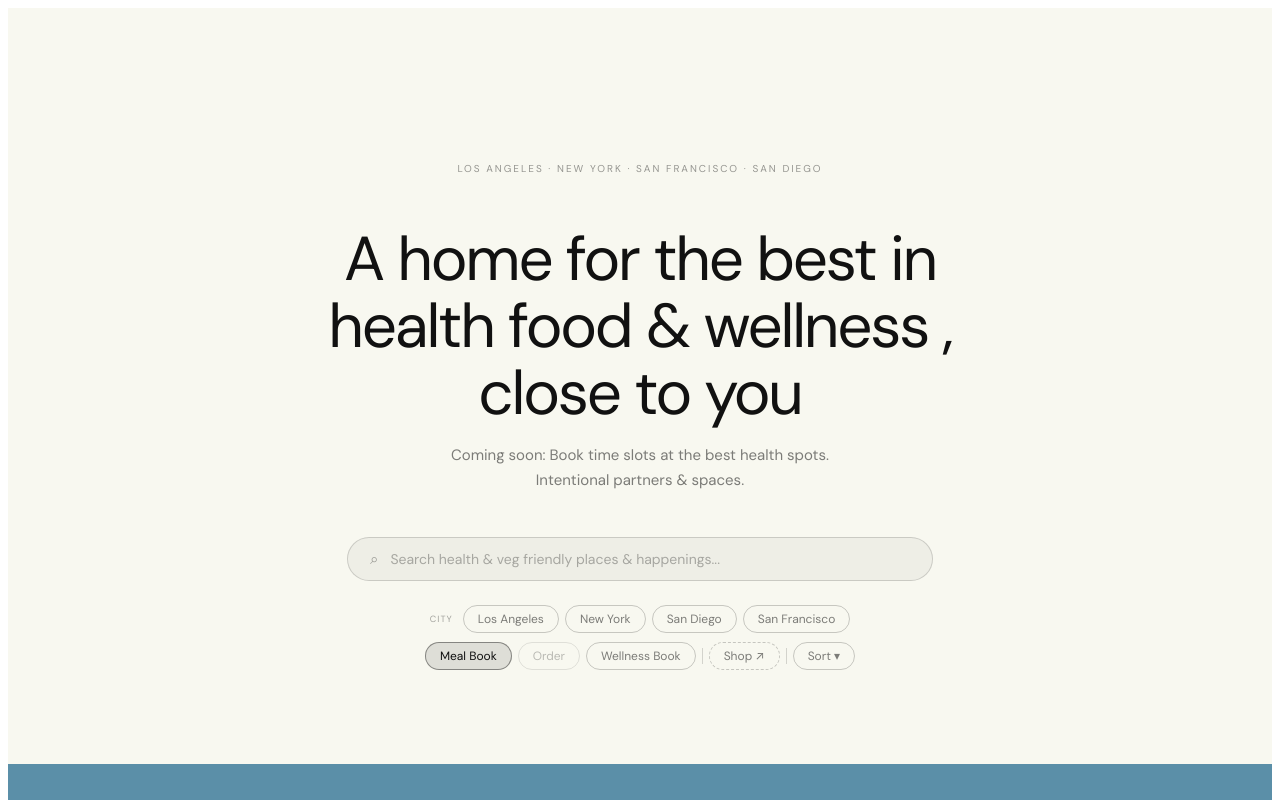
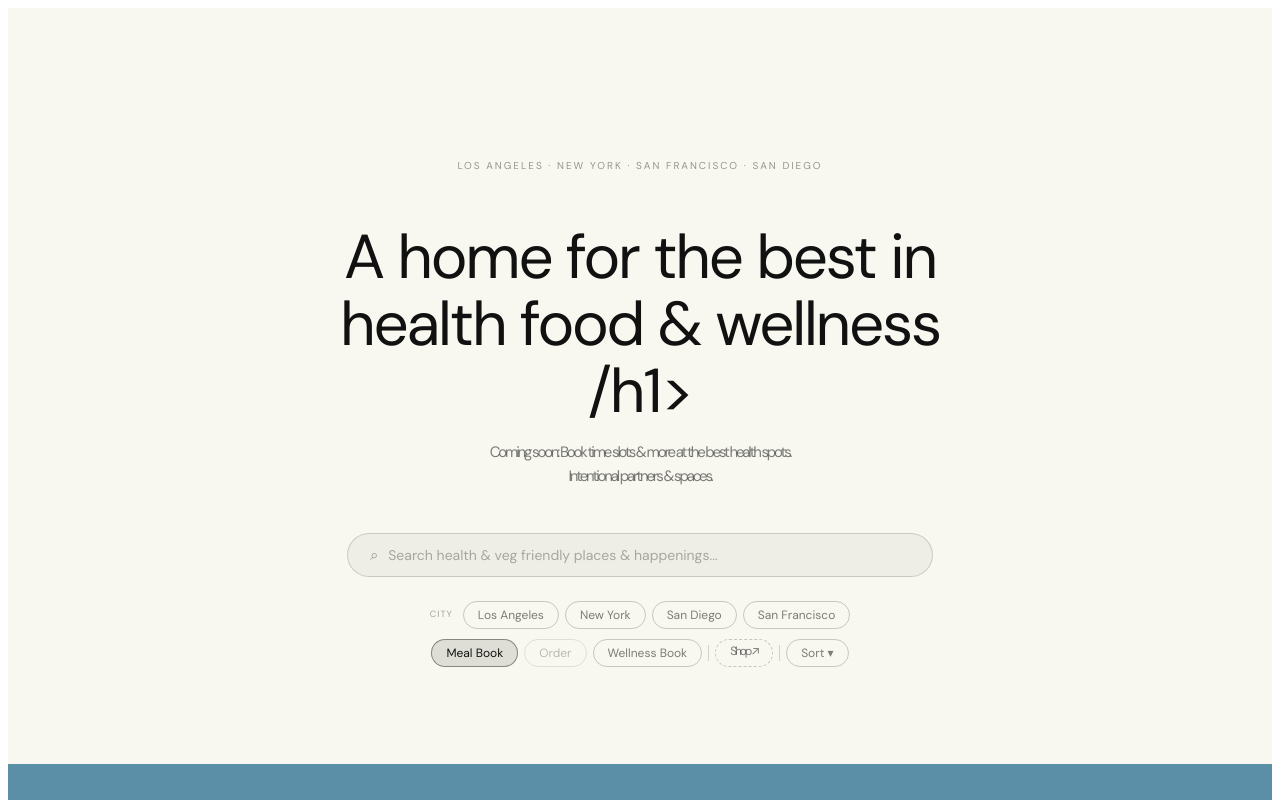
Before and after one commit to 333Health/WellnessBooking, a plain HTML site: page index.html in a window 1280 px wide. Shown: the top 800 px of the page. Drawn offline with Linux system fonts and the light colour scheme.

Commit message:
Revise hero section text for better messaging
Updated hero section titles and descriptions for clarity and engagement.

```diff
--- a/index.html
+++ b/index.html
@@ -811,8 +811,8 @@
   <div class="hero__bg"></div>
   <div class="hero__inner">
     <p class="hero__eyebrow">Los Angeles · New York · San Francisco · San Diego</p>
-    <h1 class="hero__title">A home for the best in health food & wellness ,<br>close to you</h1>
-    <p class="hero__sub">Coming soon: Book time slots at the best health spots.<br>Intentional partners & spaces.</p>
+    <h1 class="hero__title">A home for the best in health food & wellness <br> /h1>
+    <p class="hero__sub">Coming soon: Book time slots & more at the best health spots.<br>Intentional partners & spaces.</p>
 
     <div class="hero__search">
       <span class="hero__search-icon">⌕</span>
@@ -1117,7 +1117,7 @@
   <div class="ce-head">
     <p class="ce-eyebrow">A health co-op, built for 2026</p>
     <h2 class="ce-title">One balance. Wherever you spend it<br>still feels like 333.</h2>
-    <p class="ce-sub">A monthly credit plan you'll spend on curated meals, wellness sessions, or anything in the store — priced by what it's actually worth, not by a menu. Save the most if it becomes part of your every day.</p>
+    <p class="ce-sub">A monthly credit plan you'll spend on curated healthy meals, wellness sessions,fancy date night spots or anything in the store — priced by what it's actually worth, not by a menu. Save the most if it becomes part of your every day.</p>
   </div>
 
   <div class="ce-flow">
@@ -1147,7 +1147,7 @@
         </svg>
         <div class="ce-branch-name">Meals</div>
         <span class="ce-branch-range">1.0–2.2 credits</span>
-        <p class="ce-branch-desc">A lighter dish runs lower, a fuller meal a bit more — never a wide spread, since every partner already clears the same bar.</p>
+        <p class="ce-branch-desc">Curated for health & taste & with often optional communnal areas available to eat. Use your credits for 333 approved menu items at the casual banh mi stand or the candlelit fancy Italian restaurant .</p>
       </div>
 
       <div class="ce-branch">
@@ -1157,7 +1157,7 @@
         </svg>
         <div class="ce-branch-name">Wellness</div>
         <span class="ce-branch-range">~3 credits</span>
-        <p class="ce-branch-desc">Studio classes and sessions you won't find anywhere else — priced a little higher because the room, the instructor, the experience cost more to give you.</p>
+        <p class="ce-branch-desc">Studio classes and sessions you won't find anywhere else. </p>
       </div>
 
       <div class="ce-branch">
@@ -1166,7 +1166,7 @@
         </svg>
         <div class="ce-branch-name">The Store</div>
         <span class="ce-branch-range">Same as cash</span>
-        <p class="ce-branch-desc">Use a credit balance like a gift card across pantry staples, frozen meals, and the rest of the shop — usually a better deal than paying cash outright.</p>
+        <p class="ce-branch-desc">Use a credit balance like a gift card across pantry staples, frozen meals, and the rest of the shop — always a better deal than paying cash outright.</p>
       </div>
     </div>
   </div>
@@ -1179,7 +1179,7 @@
     </svg>
     <div>
       <p class="ce-perk-title">A monthly drop, for our 33-credit+ plans</p>
-      <p class="ce-perk-desc">Free product samples from clean food and wellness brands we'd actually use ourselves — delivered to your door, no credits spent.</p>
+      <p class="ce-perk-desc">Free monthly product from clean food and wellness brands we'd actually use ourselves — delivered to your door, no credits spent.</p>
     </div>
   </div>
 
@@ -1229,29 +1229,29 @@
 
 var all={
   LA:[
-    {n:"Cafe Gratitude",h:"Larchmont · Venice",t:"Restaurant",f:true,bg:"#2d5a3d",active:true,locations:["Larchmont","Venice"],strip:"#4a9460",d:"Organic plant-based bowls, plates, and elixirs.",sl:[{day:"Mon",tm:"3:30 PM"},{day:"Mon",tm:"5:00 PM"},{day:"Mon",tm:"6:30 PM"},{day:"Tue",tm:"3:30 PM"},{day:"Tue",tm:"5:00 PM"},{day:"Tue",tm:"6:30 PM"},{day:"Wed",tm:"3:30 PM"},{day:"Wed",tm:"5:00 PM"},{day:"Wed",tm:"6:30 PM"},{day:"Thu",tm:"3:30 PM"},{day:"Thu",tm:"5:00 PM"},{day:"Thu",tm:"6:30 PM"}],picks:["Sacred","Bountiful","Sublime"]},
-    {n:"Sweetgreen",h:"Hollywood La Brea",t:"Restaurant",f:false,bg:"#3a6644",strip:"#5a9060",d:"Seasonal salads, wraps, and grain bowls. Hollywood La Brea as initial 333 hub.",sl:[{day:"Mon",tm:"3:30 PM"},{day:"Mon",tm:"5:00 PM"},{day:"Mon",tm:"6:30 PM"},{day:"Tue",tm:"3:30 PM"},{day:"Tue",tm:"5:00 PM"},{day:"Tue",tm:"6:30 PM"},{day:"Wed",tm:"3:30 PM"},{day:"Wed",tm:"5:00 PM"},{day:"Wed",tm:"6:30 PM"},{day:"Thu",tm:"3:30 PM"},{day:"Thu",tm:"5:00 PM"},{day:"Thu",tm:"6:30 PM"}],active:true},
-    {n:"Maciel's",h:"Highland Park",t:"Restaurant",f:true,bg:"#8b4513",strip:"#c46020",d:"Voted best sandwiches in LA. Vegan deli, house-made proteins, GF options. Monthly box available.",monthly:true,active:true,sl:[{day:"Mon",tm:"5:00 PM"},{day:"Mon",tm:"6:30 PM"},{day:"Tue",tm:"5:00 PM"},{day:"Tue",tm:"6:30 PM"},{day:"Wed",tm:"5:00 PM"},{day:"Wed",tm:"6:30 PM"},{day:"Thu",tm:"5:00 PM"},{day:"Thu",tm:"6:30 PM"}]},
-    {n:"Peace Pies × 333",h:"SD original · Los Feliz pickup & dinners",t:"Restaurant",f:true,bg:"#556b2f",strip:"#7a9a3a",d:"Raw vegan pies, elixirs. Incredible wraps, salads, and dishes. Monthly box available.",monthly:true,sl:[]},
-    {n:"Gracias Madre",h:"WeHo",t:"Restaurant",f:false,bg:"#7b3f00",strip:"#b06020",d:"Plant-based Mexican. Wood-fired vegetables and seasonal plates.",sl:[]},
-    {n:"Pura Vita",h:"WeHo",t:"Restaurant",f:false,bg:"#4a6a3a",strip:"#6a8a50",d:"Italian plant-based. Housemade pasta, wood-fired pizza, and seasonal plates.",sl:[],dineIn:true,active:true,dineCredits:4,resyUrl:"#REPLACE_WITH_REAL_RESY_LINK"},
+    {n:"Cafe Gratitude",h:"Larchmont · Venice",t:"Restaurant",f:true,bg:"#2d5a3d",active:true,locations:["Larchmont","Venice"],strip:"#4a9460",d:"Craveable plant based food made with best quality ingredients.",sl:[{day:"Mon",tm:"3:30 PM"},{day:"Mon",tm:"5:00 PM"},{day:"Mon",tm:"6:30 PM"},{day:"Tue",tm:"3:30 PM"},{day:"Tue",tm:"5:00 PM"},{day:"Tue",tm:"6:30 PM"},{day:"Wed",tm:"3:30 PM"},{day:"Wed",tm:"5:00 PM"},{day:"Wed",tm:"6:30 PM"},{day:"Thu",tm:"3:30 PM"},{day:"Thu",tm:"5:00 PM"},{day:"Thu",tm:"6:30 PM"}],picks:["Sacred","Bountiful","Sublime"]},
+    {n:"Sweetgreen",h:"Hollywood La Brea",t:"Restaurant",f:false,bg:"#3a6644",strip:"#5a9060",d:"Seasonal salads, wraps, and protein plates. Hollywood La Brea as initial 333 hub.",sl:[{day:"Mon",tm:"3:30 PM"},{day:"Mon",tm:"5:00 PM"},{day:"Mon",tm:"6:30 PM"},{day:"Tue",tm:"3:30 PM"},{day:"Tue",tm:"5:00 PM"},{day:"Tue",tm:"6:30 PM"},{day:"Wed",tm:"3:30 PM"},{day:"Wed",tm:"5:00 PM"},{day:"Wed",tm:"6:30 PM"},{day:"Thu",tm:"3:30 PM"},{day:"Thu",tm:"5:00 PM"},{day:"Thu",tm:"6:30 PM"}],active:true},
+    {n:"Maciel's",h:"Highland Park",t:"Restaurant",f:true,bg:"#8b4513",strip:"#c46020",d:"Voted best sandwiches in LA. Vegan deli, house-made proteins, GF options",monthly:true,active:true,sl:[{day:"Mon",tm:"5:00 PM"},{day:"Mon",tm:"6:30 PM"},{day:"Tue",tm:"5:00 PM"},{day:"Tue",tm:"6:30 PM"},{day:"Wed",tm:"5:00 PM"},{day:"Wed",tm:"6:30 PM"},{day:"Thu",tm:"5:00 PM"},{day:"Thu",tm:"6:30 PM"}]},
+    {n:"Peace Pies × 333",h:"SD original · Los Feliz pickup & dinners",t:"Restaurant",f:true,bg:"#556b2f",strip:"#7a9a3a",d:"The best raw vegan restaurant perhaps in the US. Wraps, salads, kelp noodles & deserts all made with the cleanest ingredients",monthly:true,sl:[]},
+    {n:"Gracias Madre",h:"WeHo",t:"Restaurant",f:false,bg:"#7b3f00",strip:"#b06020",d:"Plant-based Mexican.",sl:[]},
+    {n:"Pura Vita",h:"WeHo",t:"Restaurant",f:false,bg:"#4a6a3a",strip:"#6a8a50",d:"Italian plant-based. Housemade pasta, wood-fired pizza, and salads.",sl:[],dineIn:true,active:true,dineCredits:4,resyUrl:"#REPLACE_WITH_REAL_RESY_LINK"},
     {n:"Woon",h:"Echo Park · Silver Lake",t:"Restaurant",f:false,bg:"#1a3a5c",strip:"#2a5a8c",d:"Beloved LA Chinese comfort food made with intention.",sl:[]},
     {n:"Butcher's Daughter",h:"WeHo · Venice",t:"Restaurant",f:false,bg:"#5c3d2e",strip:"#8a5a40",d:"Plant-based cafe and juice bar.",sl:[]},
     {n:"Alfalfa",h:"Larchmont · Santa Monica",t:"Restaurant",f:false,bg:"#3d6b4f",strip:"#5a9060",d:"Health-forward fast casual. Wraps, bowls, and smoothies.",sl:[]},
-    {n:"Civico 2064",h:"Los Feliz",t:"Restaurant",f:false,bg:"#2c3e50",strip:"#3a5a70",d:"Vegan friendly Italian. Housemade pasta and wood-fired dishes.",sl:[],dineIn:true,active:true,dineCredits:5,resyUrl:"#REPLACE_WITH_REAL_RESY_LINK"},
-    {n:"Bakers Bench",h:"Los Angeles",t:"Bakery",f:false,bg:"#c4956a",strip:"#e0b080",d:"Award winning vegan artisan bakery. Monthly boxes available — curated drops delivered to your door.",monthly:true,sl:[]},
+    {n:"Civico 2064",h:"Los Feliz",t:"Restaurant",f:false,bg:"#2c3e50",strip:"#3a5a70",d:"Vegan friendly Italian. Housemade pasta.",sl:[],dineIn:true,active:true,dineCredits:5,resyUrl:"#REPLACE_WITH_REAL_RESY_LINK"},
+    {n:"Bakers Bench",h:"Los Angeles",t:"Bakery",f:false,bg:"#c4956a",strip:"#e0b080",d:"Award winning vegan artisan bakery.",monthly:true,sl:[]},
     {n:"Lazy Acres",h:"Los Feliz · SM",t:"Grocery",f:false,bg:"#6a9a6a",strip:"#8aba8a",d:"Widest selection in CA of high quality niche products.",sl:[]},
     {n:"Loqui",h:"Culver City · DTLA",t:"Deal",f:false,bg:"#2a4a3a",strip:"#3a6a4a",d:"Exceptional Mexican-inspired tacos and bowls. Clean ingredients, bold flavors.",sl:[],deal:true,dealOnly:true,dealFace:40,dealPrice:25},
-    {n:"Home State",h:"Multiple locations · LA",t:"Deal",f:false,bg:"#8a4a2a",strip:"#aa6a3a",d:"Texas breakfast and comfort food done right. Kolaches, breakfast tacos, and more.",sl:[],deal:true,dealOnly:true,dealFace:40,dealPrice:25},
+    {n:"Home State",h:"Multiple locations · LA",t:"Deal",f:false,bg:"#8a4a2a",strip:"#aa6a3a",d:"Intentional Tex Mex with quality sourcing .",sl:[],deal:true,dealOnly:true,dealFace:40,dealPrice:25},
     {n:"Awan",h:"LA",t:"Deal",f:false,bg:"#3a3a5a",strip:"#5a5a7a",d:"Premium vegan ice cream.",sl:[],deal:true,dealOnly:true,dealFace:40,dealPrice:25},
-    {n:"Besties Vegan Paradise",h:"East Hollywood · LA",t:"Grocery",f:false,bg:"#c45a8a",strip:"#e07aaa",d:"LA's beloved fully vegan grocery and deli. Exceptional prepared foods, pantry, and specialty products.",sl:[]},
+    {n:"Besties Vegan Paradise",h:"East Hollywood · LA",t:"Grocery",f:false,bg:"#c45a8a",strip:"#e07aaa",d:"LA's beloved fully vegan grocery and deli.",sl:[]},
     {n:"Jimbo's",h:"San Diego · LA",t:"Grocery",f:false,bg:"#4a7a4a",strip:"#6a9a6a",d:"Beloved San Diego natural grocer. Delivered to the LA area.",sl:[]},
     {n:"Hip Vegan",h:"Ojai original · Los Feliz pickup & dinners",t:"Restaurant",f:false,bg:"#7a4a6a",strip:"#9a6a8a",d:"Ojai-rooted plant-based kitchen bringing its way to LA. Creative, colorful, feel-good food.",sl:[]},
-    {n:"Kitchen Mouse",h:"Highland Park",t:"Restaurant",f:false,bg:"#5a3a6a",strip:"#7a5a8a",d:"Beloved vegan cafe and bakery. Creative seasonal dishes, exceptional coffee and baked goods.",sl:[]},
+    {n:"Kitchen Mouse",h:"Highland Park",t:"Restaurant",f:false,bg:"#5a3a6a",strip:"#7a5a8a",d:"Beloved vegan cafe and bakery.",sl:[]},
     {n:"Be You",h:"Silver Lake",t:"Restaurant",f:false,bg:"#3a5a7a",strip:"#5a7a9a",d:"Health-forward cafe rooted in wellness and community. Clean bowls, juices, and daily specials.",sl:[]},
-    {n:"Joy",h:"Highland Park · LA",t:"Restaurant",f:false,bg:"#3a5a6a",strip:"#5a7a8a",d:"Taiwanese cuisine in a larger, vibrant space. Sister spot to Pine & Crane, James Beard nominated.",sl:[]},
-    {n:"Salaya Thai",h:"Thai Town · Los Feliz",t:"Restaurant",f:false,bg:"#6a3a5a",strip:"#8a5a7a",d:"Thai cuisine with a health-conscious approach. Fresh herbs, clean proteins, vibrant flavors.",sl:[]},
-    {n:"Old Gold Pizza",h:"Los Feliz · Barnsdall Park",t:"Restaurant",f:false,bg:"#8a6a2a",strip:"#aa8a3a",d:"Chef-driven pizza, salads and more. Creative seasonal menu by Barnsdall Park in Los Feliz.",sl:[]},
+    {n:"Joy",h:"Highland Park · LA",t:"Restaurant",f:false,bg:"#3a5a6a",strip:"#5a7a8a",d:"Taiwanese cuisine in a larger, vibrant space. ",sl:[]},
+    {n:"Salaya Thai",h:"Thai Town · Los Feliz",t:"Restaurant",f:false,bg:"#6a3a5a",strip:"#8a5a7a",d:"Thai cuisine with a health-conscious approach.",sl:[]},
+    {n:"Old Gold Pizza",h:"Los Feliz · Barnsdall Park",t:"Restaurant",f:false,bg:"#8a6a2a",strip:"#aa8a3a",d:"Chef-driven pizza, salads and more.",sl:[]},
     {n:"Magpies Softserve",h:"Highland Park · Silver Lake",t:"Restaurant",f:false,bg:"#c4607a",strip:"#e0809a",d:"Non-dairy soft serve. Monthly run club at both locations — free soft serve included. Order & subscribe.",sl:[],monthly:true},
     {n:"Erewhon",h:"Multiple locations · LA",t:"Restaurant",f:false,bg:"#5a4a2a",strip:"#7a6a3a",d:"LA's iconic wellness grocer. Exceptional vegan prepared options — curated for 333 group dinners.",sl:[]},
     {n:"Rascals × 333",h:"SB original · LA pop-ups & events",t:"Restaurant",f:false,bg:"#4a6a5a",strip:"#6a8a7a",d:"Santa Barbara's beloved vegan kitchen. Bringing creative plant-based dishes to LA pop-ups and events.",sl:[]},
@@ -1260,19 +1260,19 @@
     {n:"333 × Hosts",h:"Los Angeles",t:"Event",f:false,bg:"#1e1e38",strip:"#4040a0",d:"333-curated dinners with guest chefs and tastemakers.",sl:[]},
   ],
   NYC:[
-    {n:"Jajaja",h:"6 locations · NYC",t:"Restaurant",f:true,bg:"#b35c1e",strip:"#d4782a",d:"Plant-based Mexican street food. One of NYC's most beloved vegan spots.",sl:[]},
-    {n:"By Chloe",h:"Soho",t:"Restaurant",f:true,bg:"#e8a0a0",strip:"#d07070",d:"Fast-casual plant-based comfort food. Burgers, bowls, and baked goods.",sl:[]},
-    {n:"Peace Food Cafe",h:"2 locations · NYC",t:"Restaurant",f:false,bg:"#6b8e6b",strip:"#8aaa8a",d:"Vegan cafe and bakery. Wholesome plates, fresh juices, and housemade desserts.",sl:[]},
-    {n:"Divya's Kitchen",h:"East Village",t:"Restaurant",f:false,bg:"#8b6914",strip:"#b08a20",d:"Ayurvedic plant-based cooking. Rooted in ancient Indian wellness traditions.",sl:[]},
-    {n:"Le Botaniste",h:"Multiple locations",t:"Restaurant",f:false,bg:"#3a5a2a",strip:"#5a7a3a",d:"Belgian organic plant-based restaurant. Beautifully plated, deeply nourishing.",sl:[]},
+    {n:"Jajaja",h:"6 locations · NYC",t:"Restaurant",f:true,bg:"#b35c1e",strip:"#d4782a",d:"Plant-based Mexican food with also killer cocktails.",sl:[]},
+    {n:"By Chloe",h:"Soho",t:"Restaurant",f:true,bg:"#e8a0a0",strip:"#d07070",d:"Fast-casual plant-based comfort food. Burgers, bowls, salads and baked goods.",sl:[]},
+    {n:"Peace Food Cafe",h:"2 locations · NYC",t:"Restaurant",f:false,bg:"#6b8e6b",strip:"#8aaa8a",d:"Some of the best vegan sandwiches & desserts on earth.",sl:[]},
+    {n:"Divya's Kitchen",h:"East Village",t:"Restaurant",f:false,bg:"#8b6914",strip:"#b08a20",d:"Ayurvedic plant-based cooking. ",sl:[]},
+    {n:"Le Botaniste",h:"Multiple locations",t:"Restaurant",f:false,bg:"#3a5a2a",strip:"#5a7a3a",d:"Organic plant-based restaurant",sl:[]},
     {n:"Elbow Bread",h:"New York",t:"Bakery",f:false,bg:"#c4956a",strip:"#e0b080",d:"Artisan bakery. Sourdough, pastries, and seasonal specials.",sl:[]},
-    {n:"Matchaful",h:"Multiple locations",t:"Restaurant",f:false,bg:"#4a7a3a",strip:"#6a9a50",d:"Ceremonial grade matcha cafe. Clean lattes, smoothies, and snacks. Limited edition 333 product drops.",sl:[]},
+    {n:"Matchaful",h:"Multiple locations",t:"Restaurant",f:false,bg:"#4a7a3a",strip:"#6a9a50",d:"The best overnight oats & veg deserts we have found. Limited edition 333 product drops.",sl:[]},
     {n:"Butcher's Daughter",h:"West Village",t:"Restaurant",f:false,bg:"#5c3d2e",strip:"#8a5a40",d:"Plant-based cafe and juice bar.",sl:[]},
     {n:"Orchard Grocer",h:"Lower East Side",t:"Restaurant",f:false,bg:"#5a7a3a",strip:"#7a9a50",d:"NYC's fully plant-based deli. Exceptional sandwiches and prepared foods.",sl:[]},
     {n:"Happier Grocery",h:"Multiple locations · NYC",t:"Grocery",f:false,bg:"#4a7a3a",strip:"#6a9a50",d:"Plant-forward grocery and hot bar. Fresh prepared foods, pantry staples, and daily specials.",sl:[]},
-    {n:"Springbone",h:"Multiple locations · NYC",t:"Restaurant",f:false,bg:"#8a6a3a",strip:"#aa8a50",d:"Bone broth focused bowls and plates. Clean proteins, nourishing broths, simple ingredients.",sl:[]},
-    {n:"Paulie Gee's",h:"Greenpoint · Brooklyn",t:"Restaurant",f:false,bg:"#5a3a2a",strip:"#7a5a3a",d:"Legendary artisan pizza. Wood-fired pies with creative toppings. Vegan options that actually deliver.",sl:[]},
-    {n:"Spicy Moon",h:"Multiple locations · NYC",t:"Restaurant",f:false,bg:"#8a2a2a",strip:"#aa4a4a",d:"NYC's beloved Sichuan vegan restaurant. Bold, spicy, deeply satisfying plant-based Chinese food.",sl:[]},
+    {n:"Springbone",h:"Multiple locations · NYC",t:"Restaurant",f:false,bg:"#8a6a3a",strip:"#aa8a50",d:"Intentionally sourced fast casual with solid vegan options",sl:[]},
+    {n:"Paulie Gee's",h:"Greenpoint · Brooklyn",t:"Restaurant",f:false,bg:"#5a3a2a",strip:"#7a5a3a",d:"Legendary pizza that is probably the best vegan pizza on earth.",sl:[]},
+    {n:"Spicy Moon",h:"Multiple locations · NYC",t:"Restaurant",f:false,bg:"#8a2a2a",strip:"#aa4a4a",d:"NYC's beloved Sichuan vegan restaurant. ",sl:[]},
     {n:"Usal Project",h:"New York",t:"Event",f:false,bg:"#3a2050",strip:"#6040a0",d:"Communal dining rooted in seasonal, conscious eating.",sl:[]},
     {n:"333 × Hosts",h:"New York",t:"Event",f:false,bg:"#1e1e38",strip:"#4040a0",d:"333-curated dinners with guest chefs and tastemakers.",sl:[]},
   ],
@@ -1281,18 +1281,18 @@
     {n:"333 × Hosts",h:"Bay Area",t:"Event",f:false,bg:"#1e1e38",strip:"#4040a0",d:"333-curated dinners with guest chefs and tastemakers.",sl:[]},
   ],
   SD:[
-    {n:"Peace Pies",h:"Multiple locations · SD",t:"Restaurant",f:true,bg:"#556b2f",strip:"#7a9a3a",d:"Raw vegan pies, elixirs, and living food plates. Monthly box available. The San Diego original.",sl:[]},
-    {n:"Donna Jean",h:"North Park · SD",t:"Restaurant",f:true,bg:"#8b3a3a",strip:"#b05050",d:"Beloved plant-based Italian-inspired restaurant. Creative seasonal menus, housemade pasta.",sl:[]},
-    {n:"Kindred",h:"South Park · SD",t:"Restaurant",f:true,bg:"#2a2a4a",strip:"#4a4a80",d:"Vegan heavy metal bar and restaurant. One of the most acclaimed plant-based spots in the US.",sl:[]},
-    {n:"Evolution Fast Food",h:"North Park · SD",t:"Restaurant",f:false,bg:"#3a5a3a",strip:"#5a7a5a",d:"Plant-based fast food in the other half of the Donna Jean space. Burgers, fries, and comfort food done vegan.",sl:[]},
-    {n:"Civico 2045",h:"Little Italy · SD",t:"Restaurant",f:false,bg:"#2c3e50",strip:"#3a5a70",d:"Sister spot to Civico 2064 in LA. Italian plant-based, wood-fired.",sl:[]},
+    {n:"Peace Pies",h:"Multiple locations · SD",t:"Restaurant",f:true,bg:"#556b2f",strip:"#7a9a3a",d:"The best raw vegan restaurant perhaps in the US. Wraps, salads, kelp noodles & deserts all made with the cleanest ingredients. The San Diego original.",sl:[]},
+    {n:"Donna Jean",h:"North Park · SD",t:"Restaurant",f:true,bg:"#8b3a3a",strip:"#b05050",d:"Beloved plant-based Italian-inspired restaurant. The "best salad" & heathen pizza are what dreams are made of",sl:[]},
+    {n:"Kindred",h:"South Park · SD",t:"Restaurant",f:true,bg:"#2a2a4a",strip:"#4a4a80",d:"Vegan heavy metal bar and restaurant.",sl:[]},
+    {n:"Evolution Fast Food",h:"North Park · SD",t:"Restaurant",f:false,bg:"#3a5a3a",strip:"#5a7a5a",d:"Plant-based fast food in the other half of the Donna Jean space.",sl:[]},
+    {n:"Civico 2045",h:"Little Italy · SD",t:"Restaurant",f:false,bg:"#2c3e50",strip:"#3a5a70",d:"Sister spot to Civico 2064 in LA. Italian plant forward",sl:[]},
     {n:"Trilogy Sanctuary",h:"La Jolla · SD",t:"Restaurant",f:false,bg:"#3d6b4f",strip:"#5a9060",d:"Rooftop plant-based cafe and yoga studio. Juices, bowls, and stunning ocean views.",sl:[]},
-    {n:"New Wave Bagels",h:"San Diego",t:"Bakery",f:false,bg:"#4a6a8a",strip:"#6a8aaa",d:"Plant-based bagels and spreads. Creative flavors, clean ingredients, San Diego staple.",sl:[]},
-    {n:"Hazel & Jade",h:"San Diego",t:"Bakery",f:false,bg:"#c4956a",strip:"#e0b080",d:"Artisan bakery. Beautiful pastries, breads, and seasonal specials.",sl:[]},
-    {n:"People's Market",h:"San Diego",t:"Grocery",f:false,bg:"#5a6a3a",strip:"#7a8a50",d:"Community-rooted natural market. Local, organic, and consciously sourced.",sl:[]},
+    {n:"New Wave Bagels",h:"San Diego",t:"Bakery",f:false,bg:"#4a6a8a",strip:"#6a8aaa",d:"The best in SD, sourdough bagels with gorumet options.",sl:[]},
+    {n:"Hazel & Jade",h:"San Diego",t:"Bakery",f:false,bg:"#c4956a",strip:"#e0b080",d:"Artisan vegan bakery.",sl:[]},
+    {n:"People's Market",h:"San Diego",t:"Grocery",f:false,bg:"#5a6a3a",strip:"#7a8a50",d:"Vegeterian market & vegan deli founded in 1970's.",sl:[]},
     {n:"People's Market Deli",h:"San Diego",t:"Restaurant",f:false,bg:"#6a7a4a",strip:"#8a9a60",d:"The deli counter inside People's Market. Fresh, plant-forward prepared foods daily.",sl:[]},
-    {n:"Jimbo's",h:"Multiple locations · SD",t:"Grocery",f:false,bg:"#4a7a4a",strip:"#6a9a6a",d:"San Diego's beloved natural grocer. The original home base.",sl:[]},
-    {n:"Lazy Acres",h:"San Diego",t:"Grocery",f:false,bg:"#6a9a6a",strip:"#8aba8a",d:"Wide selection of natural and specialty products.",sl:[]},
+    {n:"Jimbo's",h:"Multiple locations · SD",t:"Grocery",f:false,bg:"#4a7a4a",strip:"#6a9a6a",d:"San Diego's beloved strictly organic grocer. The original home base.",sl:[]},
+    {n:"Lazy Acres",h:"San Diego",t:"Grocery",f:false,bg:"#6a9a6a",strip:"#8aba8a",d:"The favorite natural grocer of many.",sl:[]},
     {n:"Usal Project",h:"San Diego",t:"Event",f:false,bg:"#3a2050",strip:"#6040a0",d:"Communal dining rooted in seasonal, conscious eating.",sl:[]},
     {n:"333 × Hosts",h:"San Diego",t:"Event",f:false,bg:"#1e1e38",strip:"#4040a0",d:"333-curated dinners with guest chefs and tastemakers.",sl:[]},
   ],
```
